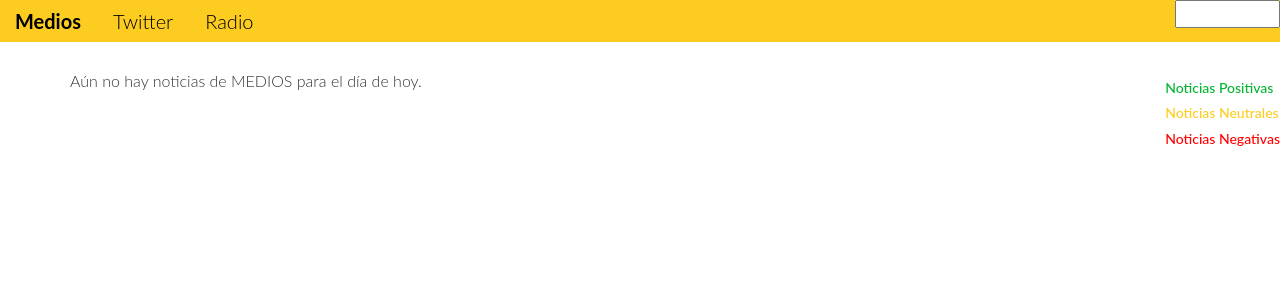
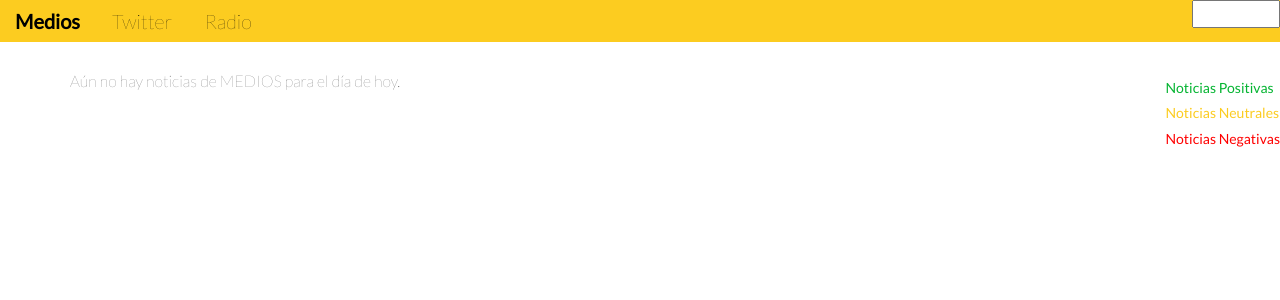
Before and after one commit to cmartinezacha/Panahuecos, a Flask app: template templates/noticias.html in a window 1280 px wide. Shown: the top 300 px of the page. Run offline with Flask 2, Linux system fonts and the light colour scheme; the template is opened without the code that fills it, so the values that code supplies are empty; parts of the project's set-up code (start-up, migrations or seed data) failed here and were passed over; some libraries are stand-ins or nearby versions.

Commit message:
cambio de font

```diff
--- a/templates/noticias.html
+++ b/templates/noticias.html
@@ -7,6 +7,7 @@
 		<link rel="stylesheet" href="static/css/bootstrap.min.css">
 		<link rel="stylesheet" href="static/override.css">
 		<script src="https://ajax.googleapis.com/ajax/libs/jquery/1.11.3/jquery.min.js"></script>
+		<link href='http://fonts.googleapis.com/css?family=Lato:100,400,300italic' rel='stylesheet' type='text/css'>
 		<script src="http://maxcdn.bootstrapcdn.com/bootstrap/3.3.4/js/bootstrap.min.js"></script>
 		<link rel="stylesheet" href="http://code.jquery.com/ui/1.10.1/themes/base/jquery-ui.css" />
 		<script src="http://code.jquery.com/jquery-1.9.1.js"></script>
```
